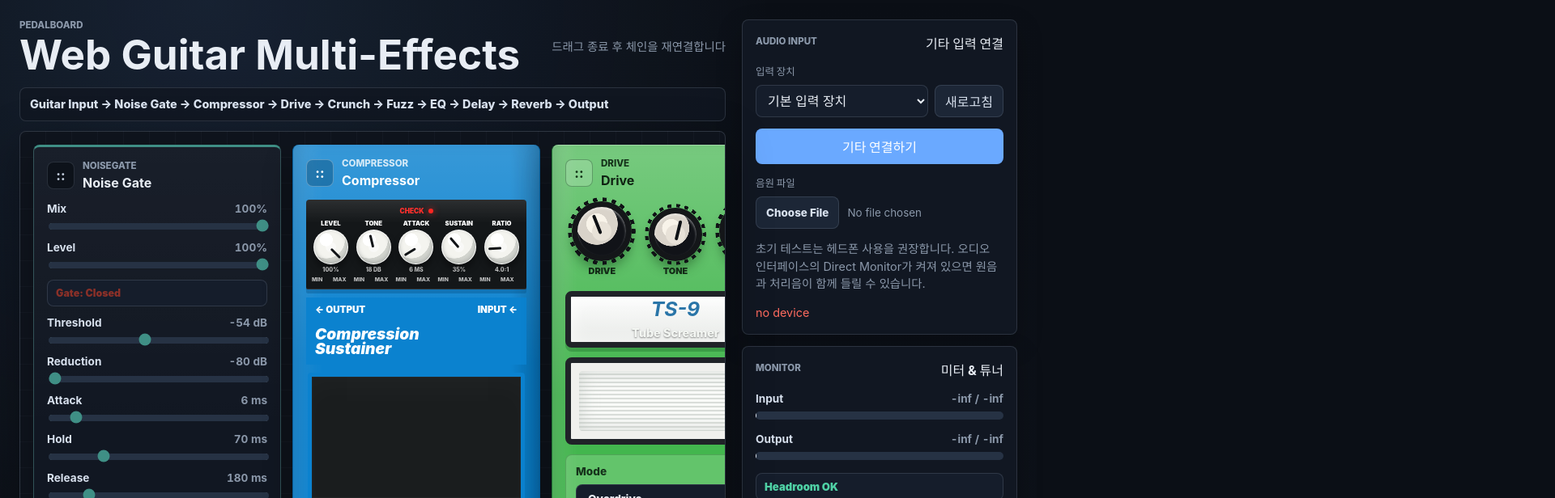
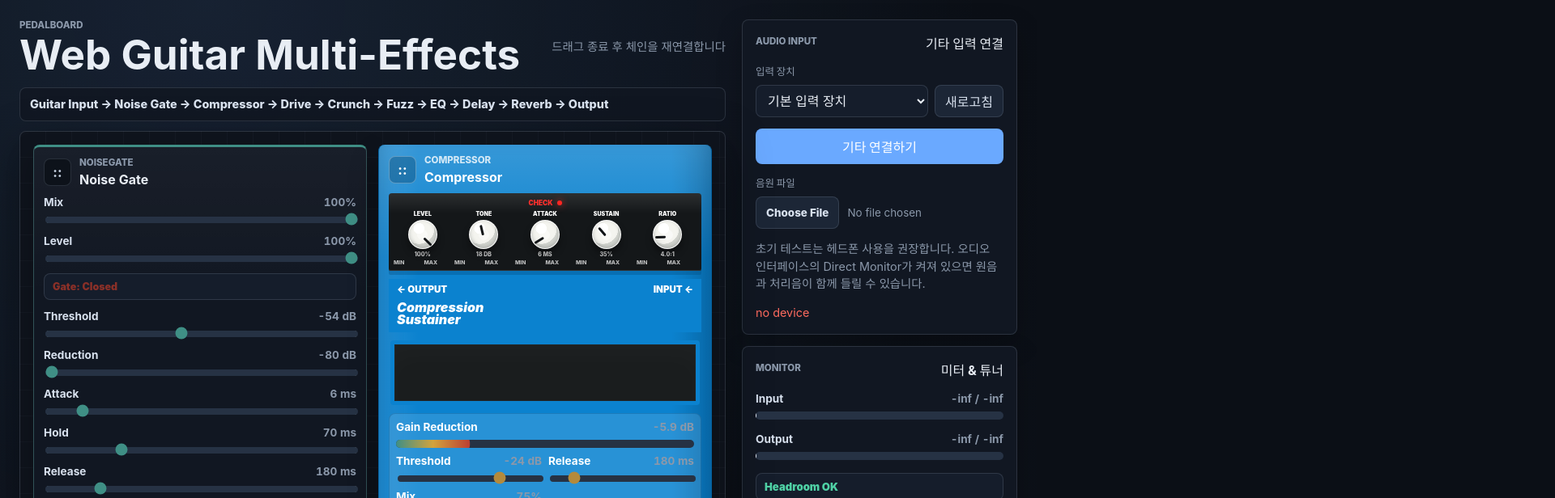
Before and after one commit to kimyounggaur/Guitar-Pedalboard, a React (Vite) app: page / in a window 1280 px wide. Shown: the top 616 px of the page at 81% size, 1920 px wide, since content can reach past the window. Built offline with nearby package versions, Linux system fonts and the light colour scheme.

Commit message:
Compact pedal UI into two-column board

```diff
--- a/src/components/PedalBoard.tsx
+++ b/src/components/PedalBoard.tsx
@@ -11,7 +11,7 @@ import {
 } from '@dnd-kit/core';
 import {
   arrayMove,
-  horizontalListSortingStrategy,
+  rectSortingStrategy,
   SortableContext,
   sortableKeyboardCoordinates,
 } from '@dnd-kit/sortable';
@@ -94,7 +94,7 @@ export function PedalBoard() {
         onDragCancel={() => setDraggingPedal(null)}
         onDragEnd={handleDragEnd}
       >
-        <SortableContext items={pedals.map((pedal) => pedal.id)} strategy={horizontalListSortingStrategy}>
+        <SortableContext items={pedals.map((pedal) => pedal.id)} strategy={rectSortingStrategy}>
           <div className="pedal-board">
             {pedals.map((pedal) => (
               <SortablePedal key={pedal.id} pedal={pedal} />
--- a/src/styles/globals.css
+++ b/src/styles/globals.css
@@ -137,11 +137,11 @@ h2 {
 }
 
 .pedal-board {
-  display: flex;
+  display: grid;
+  grid-template-columns: repeat(2, minmax(0, 1fr));
   gap: 14px;
-  overflow-x: auto;
-  overflow-y: hidden;
-  min-height: 620px;
+  overflow: visible;
+  min-height: auto;
   padding: 16px;
   border: 1px solid var(--border);
   border-radius: 8px;
@@ -151,23 +151,20 @@ h2 {
     var(--board);
   background-size: 32px 32px;
   box-shadow: var(--shadow);
-  overscroll-behavior-x: contain;
-  scroll-padding: 16px;
-  touch-action: pan-x;
+  touch-action: manipulation;
 }
 
 .sortable-pedal {
-  flex: 0 0 306px;
-  min-width: 306px;
+  min-width: 0;
   scroll-snap-align: start;
 }
 
 .pedal-card {
   display: flex;
   flex-direction: column;
-  gap: 14px;
+  gap: 10px;
   min-height: 100%;
-  padding: 16px;
+  padding: 12px;
   border: 1px solid color-mix(in srgb, var(--pedal-color) 34%, var(--border));
   border-top: 3px solid var(--pedal-color);
   border-radius: 8px;
@@ -1728,6 +1725,390 @@ h2 {
   border-top-color: rgba(255, 255, 255, 0.28);
 }
 
+.pedal-card-compressor .compressor-control-deck,
+.pedal-card-eq .graphic-eq-slider-panel,
+.pedal-card-drive .tube-drive-ui,
+.pedal-card-crunch .crunch-face,
+.pedal-card-fuzz .fuzz-face,
+.pedal-card-delay .delay-echo-ui,
+.pedal-card-reverb .reverb-stomp-ui {
+  contain: layout paint;
+}
+
+.compressor-control-deck {
+  gap: 4px;
+  padding: 7px 6px 6px;
+}
+
+.compressor-knob-row {
+  gap: 4px;
+}
+
+.compressor-knob {
+  font-size: 0.44rem;
+}
+
+.compressor-knob-shell {
+  width: 36px;
+  height: 36px;
+}
+
+.compressor-knob-shell::after {
+  height: 13px;
+  transform-origin: 50% 15px;
+}
+
+.compressor-brand-panel {
+  gap: 8px;
+  padding: 6px 10px 8px;
+}
+
+.compressor-brand-panel strong {
+  font-size: 1rem;
+}
+
+.compressor-footswitch-pad {
+  min-height: 80px;
+}
+
+.compressor-utility-controls,
+.tube-utility-controls,
+.delay-utility-controls,
+.reverb-utility-controls,
+.crunch-utility-controls,
+.fuzz-utility-controls,
+.graphic-eq-utility-controls {
+  grid-template-columns: repeat(2, minmax(0, 1fr));
+  gap: 8px;
+  padding: 8px;
+}
+
+.compressor-utility-controls .gain-reduction-meter,
+.delay-utility-controls .select-control,
+.reverb-utility-controls .select-control,
+.graphic-eq-utility-controls .preset-buttons {
+  grid-column: 1 / -1;
+}
+
+.graphic-eq-slider-panel {
+  min-height: 176px;
+  padding: 34px 6px 10px;
+}
+
+.graphic-eq-led {
+  top: 9px;
+  width: 32px;
+  height: 32px;
+  border-width: 6px;
+}
+
+.graphic-eq-fader-bank {
+  gap: 4px;
+}
+
+.graphic-eq-fader {
+  gap: 5px;
+  font-size: 0.68rem;
+}
+
+.graphic-eq-slot {
+  width: 22px;
+  height: 94px;
+}
+
+.graphic-eq-slot::before {
+  top: -9px;
+  width: 30px;
+  height: 3px;
+}
+
+.graphic-eq-scale {
+  background:
+    repeating-linear-gradient(180deg, transparent 0 11px, #050807 11px 14px, transparent 14px 22px),
+    linear-gradient(90deg, transparent 0 6px, #2a2d2c 6px 16px, transparent 16px 100%);
+}
+
+.graphic-eq-thumb {
+  width: 32px;
+  height: 34px;
+}
+
+.graphic-eq-brand-panel {
+  gap: 7px;
+  padding: 10px 14px 12px;
+  border-top-width: 6px;
+  border-bottom-width: 6px;
+}
+
+.graphic-eq-brand-panel strong {
+  font-size: 1.45rem;
+}
+
+.graphic-eq-footswitch-pad {
+  min-height: 88px;
+}
+
+.tube-knob-deck {
+  gap: 6px;
+  padding-bottom: 2px;
+}
+
+.tube-knob-shell {
+  width: 54px;
+  height: 54px;
+  border-width: 5px;
+}
+
+.tube-knob-small .tube-knob-shell {
+  width: 48px;
+  height: 48px;
+}
+
+.tube-knob-shell::before {
+  inset: -9px;
+}
+
+.tube-knob-shell::after {
+  top: 6px;
+  height: 18px;
+  transform-origin: 50% 21px;
+}
+
+.tube-brand-plate {
+  min-height: 42px;
+  border-width: 5px;
+}
+
+.tube-brand-plate strong {
+  font-size: 1.14rem;
+}
+
+.tube-brand-plate span {
+  font-size: 0.68rem;
+}
+
+.tube-footswitch-pad {
+  min-height: 54px;
+  padding: 7px;
+  border-width: 5px;
+}
+
+.crunch-face {
+  min-height: 232px;
+  padding: 10px 10px 12px;
+}
+
+.crunch-face::before,
+.crunch-face::after {
+  top: 48px;
+  height: 28px;
+}
+
+.crunch-knob-layout {
+  gap: 6px;
+}
+
+.crunch-knob-tone {
+  padding-top: 28px;
+}
+
+.crunch-knob-shell {
+  width: 52px;
+  height: 52px;
+}
+
+.crunch-knob-shell::after {
+  height: 20px;
+  transform-origin: 50% 22px;
+}
+
+.crunch-knob strong {
+  font-size: 0.78rem;
+}
+
+.crunch-led {
+  top: 96px;
+  width: 28px;
+  height: 28px;
+  border-width: 5px;
+}
+
+.crunch-side-label {
+  top: 105px;
+  font-size: 0.72rem;
+}
+
+.crunch-brand {
+  top: 132px;
+  font-size: 1.2rem;
+}
+
+.crunch-footswitch {
+  top: 161px;
+  width: 48px;
+  height: 48px;
+  border-width: 4px;
+}
+
+.crunch-footswitch span {
+  width: 35px;
+  height: 35px;
+}
+
+.crunch-mode-label {
+  bottom: 12px;
+  font-size: 1.04rem;
+}
+
+.fuzz-face {
+  min-height: 196px;
+  padding: 10px 8px;
+}
+
+.fuzz-face::before,
+.fuzz-face::after {
+  top: 58px;
+  height: 26px;
+}
+
+.fuzz-check-row {
+  top: 5px;
+}
+
+.fuzz-knob-layout {
+  gap: 7px;
+  padding-top: 12px;
+}
+
+.fuzz-knob-small {
+  padding-top: 25px;
+}
+
+.fuzz-knob-shell {
+  width: 42px;
+  height: 42px;
+  border-width: 5px;
+}
+
+.fuzz-knob-small .fuzz-knob-shell {
+  width: 36px;
+  height: 36px;
+  border-width: 4px;
+}
+
+.fuzz-knob-shell::after {
+  height: 15px;
+  transform-origin: 50% 17px;
+}
+
+.fuzz-knob-small .fuzz-knob-shell::after {
+  height: 12px;
+  transform-origin: 50% 15px;
+}
+
+.fuzz-io-row {
+  top: 82px;
+  font-size: 0.62rem;
+}
+
+.fuzz-logo {
+  top: 108px;
+  font-size: 1rem;
+}
+
+.fuzz-footswitch-pad {
+  right: 6px;
+  bottom: 12px;
+  left: 6px;
+  height: 72px;
+}
+
+.delay-led {
+  width: 30px;
+  height: 30px;
+  border-width: 6px;
+}
+
+.delay-knob-grid {
+  gap: 12px;
+  padding-top: 22px;
+}
+
+.delay-knob {
+  gap: 5px;
+  font-size: 0.82rem;
+}
+
+.delay-knob-shell {
+  width: 68px;
+  height: 68px;
+  border-width: 12px;
+}
+
+.delay-knob-shell::before {
+  inset: -12px;
+}
+
+.delay-knob-shell::after {
+  top: 13px;
+  width: 12px;
+  height: 29px;
+  transform-origin: 50% 22px;
+}
+
+.delay-knob-shell i {
+  width: 28px;
+  height: 28px;
+}
+
+.delay-brand-strip {
+  min-height: 56px;
+  padding: 8px 12px;
+  border-top-width: 6px;
+  border-bottom-width: 6px;
+}
+
+.delay-brand-strip em {
+  font-size: 1.42rem;
+}
+
+.delay-footswitch-pad {
+  min-height: 88px;
+}
+
+.reverb-wave-panel {
+  min-height: 166px;
+  padding: 14px 12px 12px;
+}
+
+.reverb-knob-grid {
+  gap: 12px 24px;
+}
+
+.reverb-knob-shell {
+  width: 44px;
+  height: 44px;
+}
+
+.reverb-knob-shell::after {
+  height: 15px;
+  transform-origin: 50% 18px;
+}
+
+.reverb-title {
+  font-size: 1.12rem;
+}
+
+.reverb-footswitch {
+  margin-top: -24px;
+}
+
+.reverb-footswitch span {
+  width: 34px;
+  height: 34px;
+  border-width: 4px;
+}
+
 .slider-control {
   display: grid;
   gap: 8px;
@@ -2315,13 +2696,13 @@ select,
   }
 
   .pedal-board {
+    grid-template-columns: 1fr;
     min-height: auto;
     padding: 10px;
   }
 
   .sortable-pedal {
-    flex-basis: 272px;
-    min-width: 272px;
+    min-width: 0;
   }
 
   .chain-toast {
```
